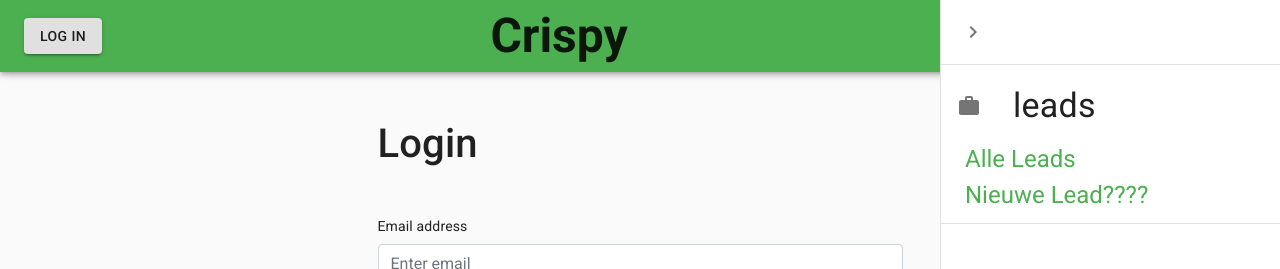
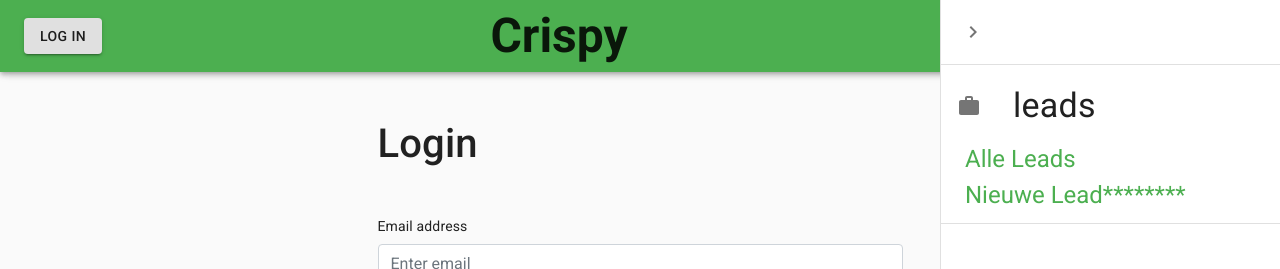
Before and after one commit to Luc-Govaarts/Risottini-CRM-Tool-Front, a React (Create React App) app: page /login in a window 1280 px wide. Both pictures are taken after a click on the button "open drawer". Shown: the top 269 px of the page. Built offline with nearby package versions, Linux system fonts and the light colour scheme.

Commit message:
testing component link

```diff
--- a/src/App.js
+++ b/src/App.js
@@ -32,7 +32,10 @@ function App() {
       <Switch>
         <Route path="/login" component={Login}/>
         <Route path="/signup" component={Signup}/>
-        <Route path="/leads/add" component={() => "ADD"}/>
+        <Route path="/leads/add" component={() => {
+          console.log("ADD PAGE******")
+          return "ADD"
+        }}/>
         <Route path="/leads/:id" component={LeadDetails}/>
         <Route path="/contacts/add" components={AddContactForm}/>
         <Route exact path="/" component={Homepage}/>
--- a/src/Components/NavDrawer/MyDrawer.js
+++ b/src/Components/NavDrawer/MyDrawer.js
@@ -66,7 +66,7 @@ export default function MyDrawer(props) {
               <ListItemText >
                 <Box ml={3}>
                   <Link href={"/leads/add"}>
-                    <Typography variant="h5">Nieuwe Lead????</Typography>
+                    <Typography variant="h5">Nieuwe Lead********</Typography>
                   </Link>
                 </Box>
               </ListItemText>
```
